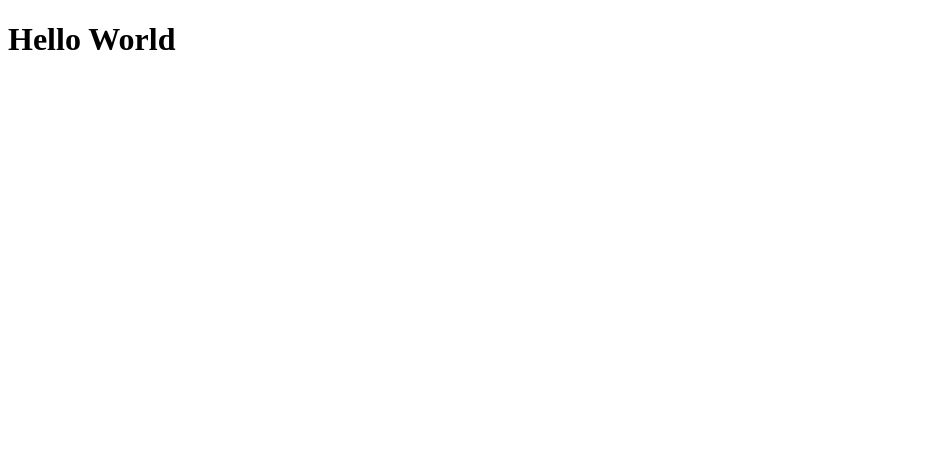
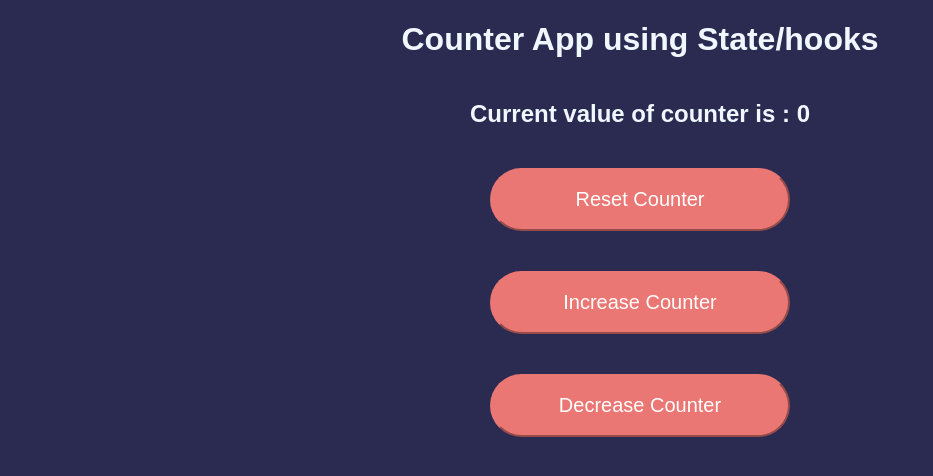
Before and after one commit to Shashankd48/reactjs-apps, a React (Create React App) app: page / in a window 1280 px wide. Shown: the top 476 px of the page, without its empty margins (0-933 px from the left). Built offline with nearby package versions, Linux system fonts and the light colour scheme.

Commit message:
Basic Counter App completed in reactjs

```diff
--- /dev/null
+++ b/src/App.css
@@ -0,0 +1,28 @@
+body{
+    margin: 0;
+    padding: 0;
+    font-family: sans-serif;
+}
+.App{
+    text-align: center;
+    display: flex;
+    justify-content: start;
+    align-items: center;
+    flex-direction: column;
+    min-height: 100vh;
+    color: aliceblue;
+    background-color: #2B2B52;
+}
+
+button{
+    color: #fff;
+    padding: 18px 25px;
+    margin: 20px;
+    font-size: 20px;
+    width: 300px;
+    border-radius: 65px;
+    background-color: #EA7773;
+    border-color: #EA7773;
+    outline: none;
+    cursor: pointer;
+}
--- a/src/App.js
+++ b/src/App.js
@@ -1,11 +1,26 @@
-import React from 'react'
+import React, {useState} from 'react'
+import './App.css'
+const App = () => {
 
-const App = () => {
+    const [count, setCount] = useState(0);
     return (
-        <div>
-            <h1>Hello World</h1>
+        <div className="App">
+            <header>
+                <h1>Counter App using State/hooks</h1>
+            </header>
+            <h2>Current value of counter is : {count}</h2>
+
+            <button onClick={() => setCount(0)}>
+                Reset Counter
+            </button>
+            <button onClick={() => count>10 ? "" : setCount(count + 1)}>
+                Increase Counter
+            </button>
+            <button onClick={() => count<=0 ? "" : setCount(count - 1)}>
+                Decrease Counter
+            </button>
         </div>
     )
 }
 
-export default App
+export default App;
```
